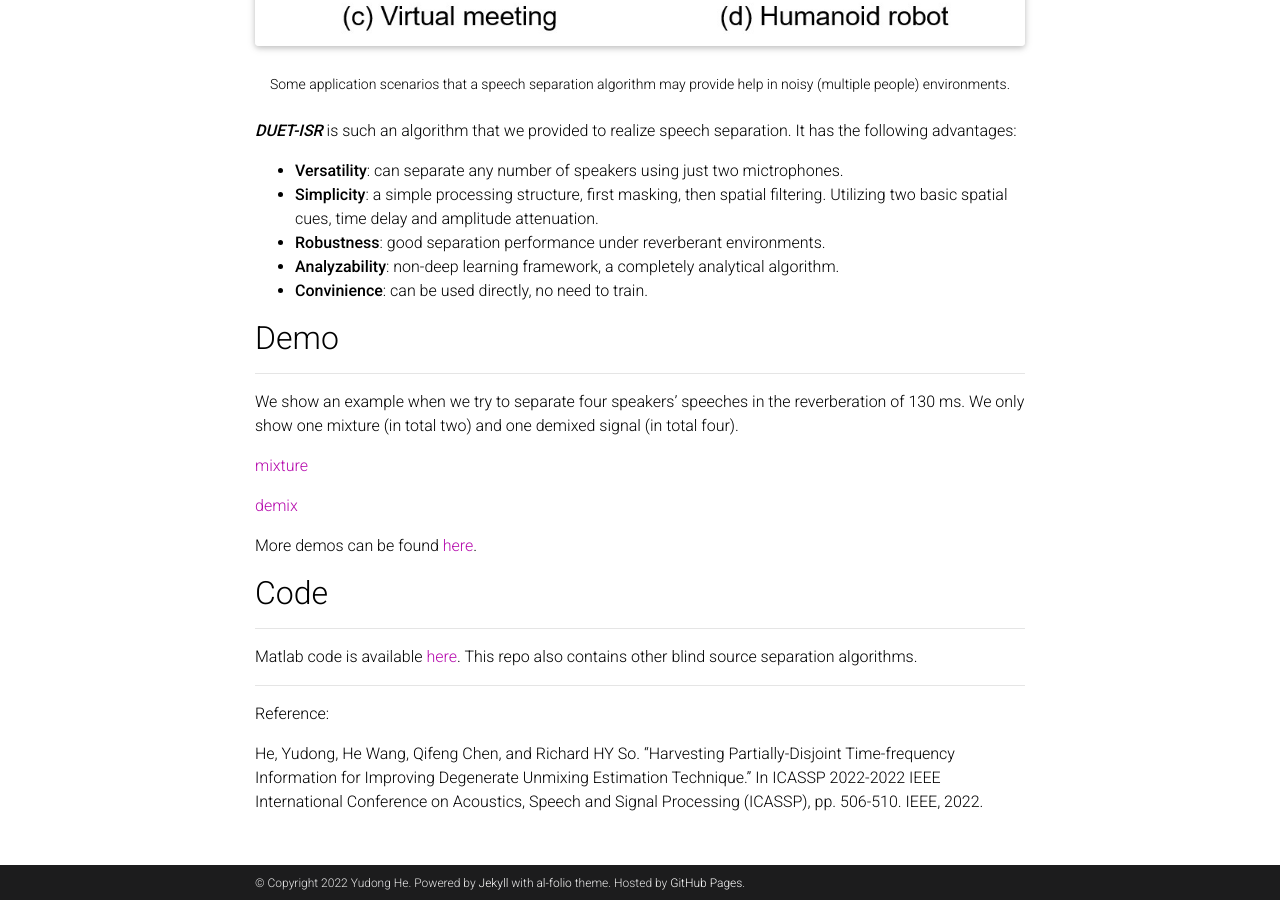
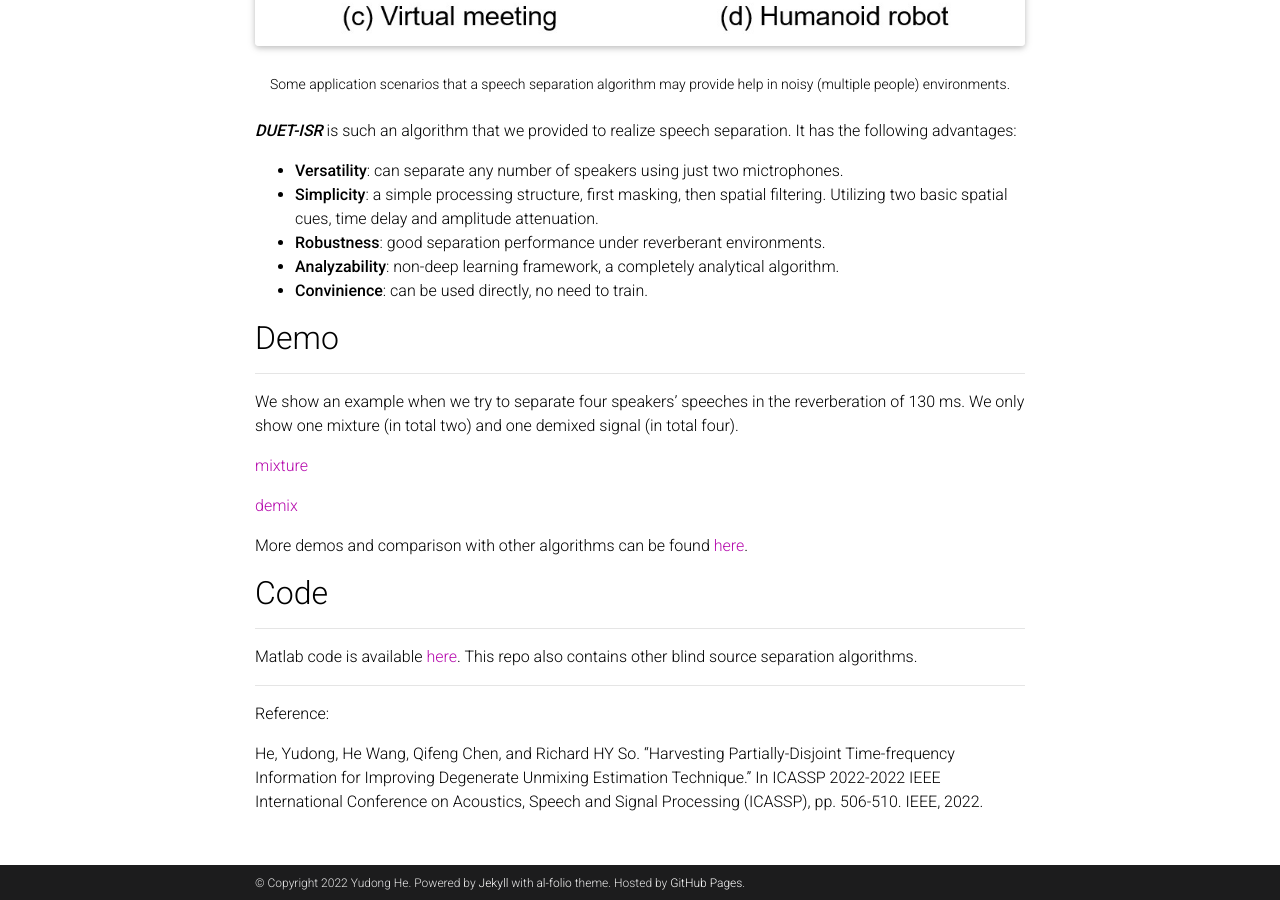
Before and after one commit to ydcnanhe/ydcnanhe.github.io, a Jekyll site: the page built from _projects/1_project.md, in a window 1280 px wide and 900 px high, scrolled down 1012 px. Built offline with Jekyll 4.4.1, drawn with Linux system fonts in a browser that asks for light colours; comment, search, counter and statistics services are not loaded; a style sheet for code colours, icons or effects is not loaded.

Commit message:
Update 1_project.md

```diff
--- a/_projects/1_project.md
+++ b/_projects/1_project.md
@@ -39,7 +39,7 @@ We show an example when we try to separate four speakers' speeches in the reverb
 [demix](http://ydcnanhe.github.io/assets/audio/2mix4src130ms_mixtures_mixture1.wav)
 
 
-More demos can be found [here](https://ydcnanhe.github.io/demo-icassp2022/).
+More demos and comparison with other algorithms can be found [here](https://ydcnanhe.github.io/demo-icassp2022/).
 
 
 
```
